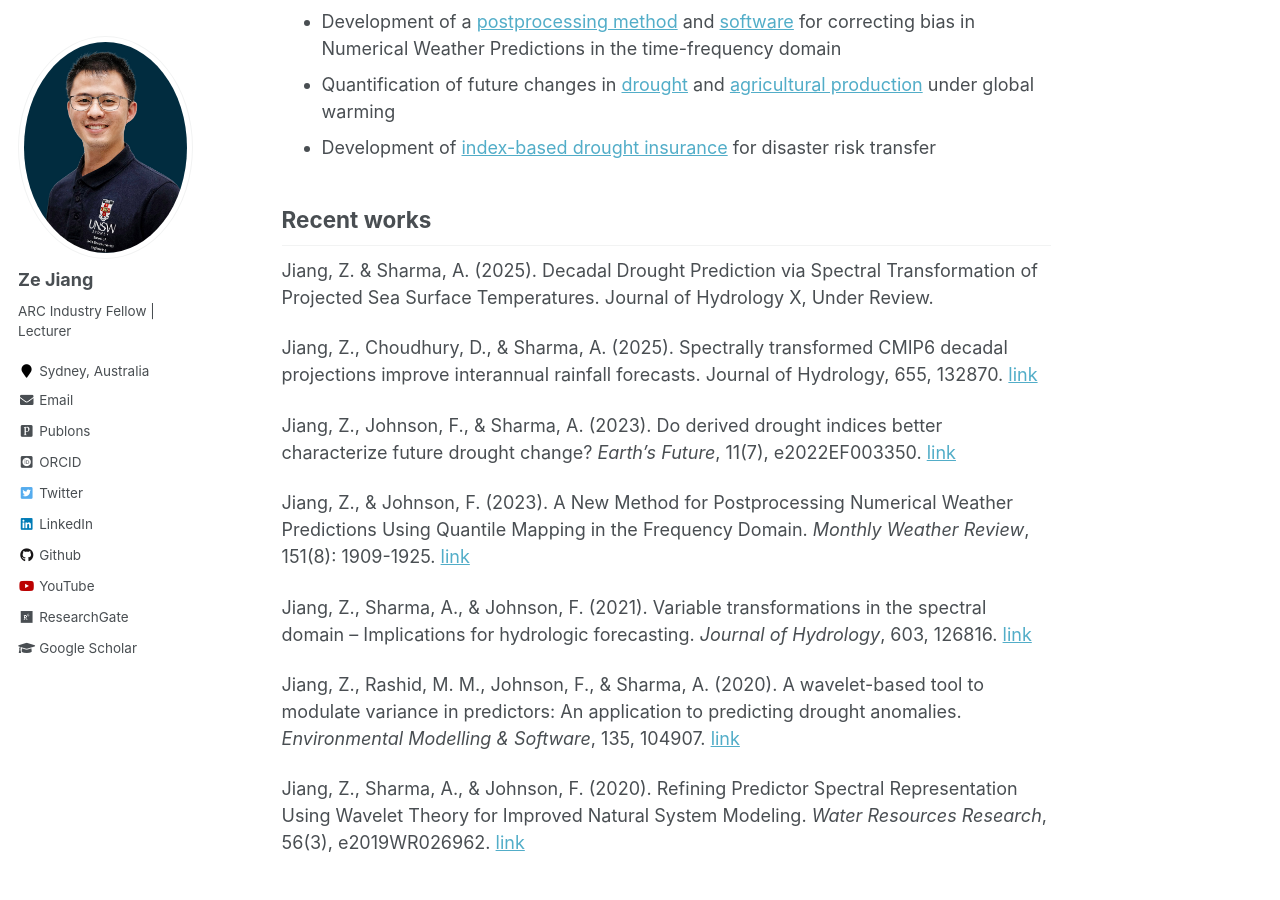
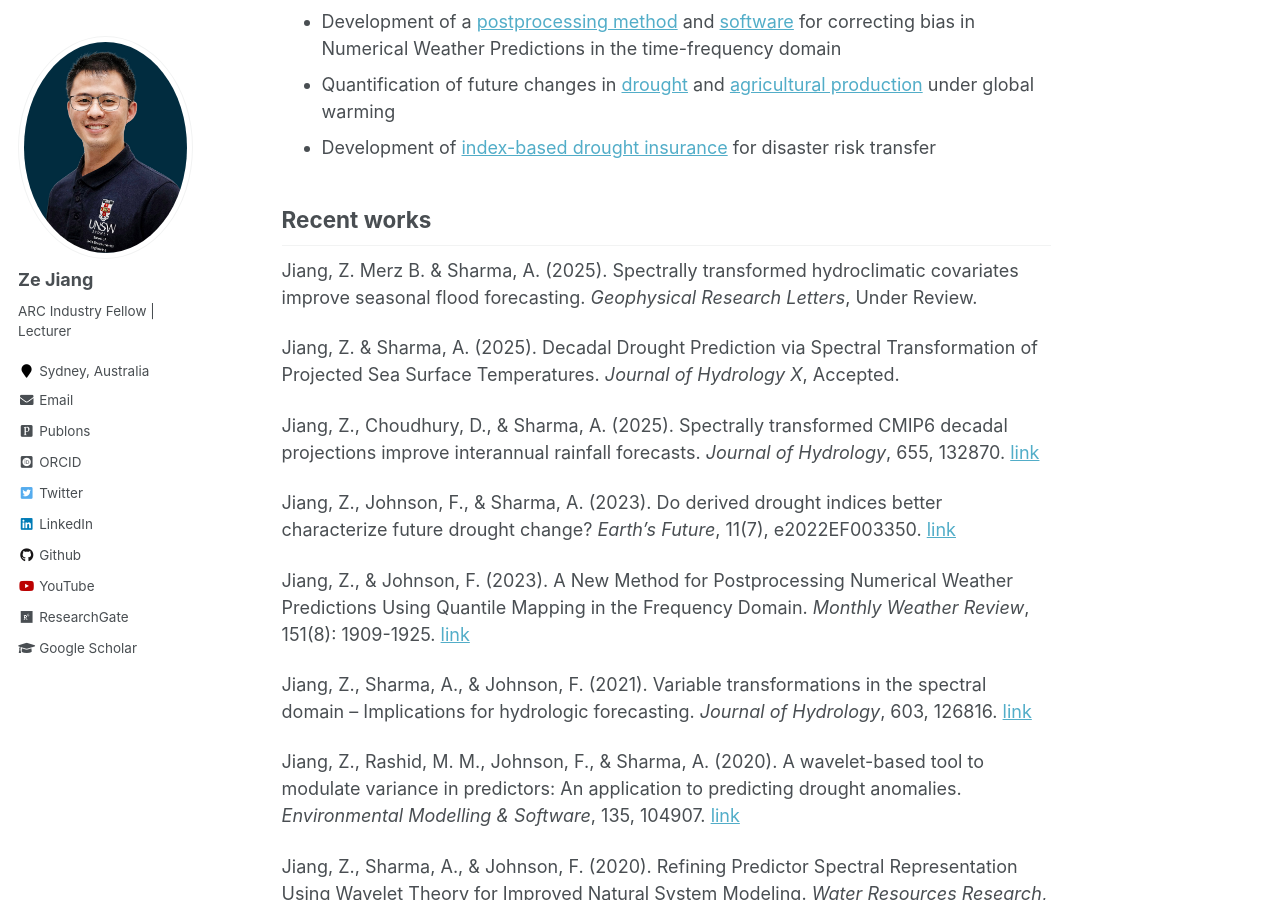
Before and after one commit to zejiang-unsw/zejiang-unsw.github.io, a Jekyll site: the page built from _pages/about.md, in a window 1280 px wide and 900 px high, scrolled down 852 px. Built offline with Jekyll 4.4.1, drawn with Linux system fonts in a browser that asks for light colours; some web fonts are replaced.

Commit message:
Update about.md

```diff
--- a/_pages/about.md
+++ b/_pages/about.md
@@ -21,9 +21,11 @@ Dr Ze Jiang is an Australian Research Council (ARC) Early Career Industry Fellow
 * Development of [index-based drought insurance](https://doi.org/10.1108/AFR-02-2020-0020) for disaster risk transfer
 
 ## Recent works
-Jiang, Z. & Sharma, A. (2025). Decadal Drought Prediction via Spectral Transformation of Projected Sea Surface Temperatures. Journal of Hydrology X, Under Review.
+Jiang, Z. Merz B. & Sharma, A. (2025). Spectrally transformed hydroclimatic covariates improve seasonal flood forecasting. *Geophysical Research Letters*, Under Review.
 
-Jiang, Z., Choudhury, D., & Sharma, A. (2025). Spectrally transformed CMIP6 decadal projections improve interannual rainfall forecasts. Journal of Hydrology, 655, 132870. [link](https://doi.org/10.1016/j.jhydrol.2025.132870)
+Jiang, Z. & Sharma, A. (2025). Decadal Drought Prediction via Spectral Transformation of Projected Sea Surface Temperatures. *Journal of Hydrology X*, Accepted.
+
+Jiang, Z., Choudhury, D., & Sharma, A. (2025). Spectrally transformed CMIP6 decadal projections improve interannual rainfall forecasts. *Journal of Hydrology*, 655, 132870. [link](https://doi.org/10.1016/j.jhydrol.2025.132870)
 
 Jiang, Z., Johnson, F., & Sharma, A. (2023). Do derived drought indices better characterize future drought change? *Earth's Future*, 11(7), e2022EF003350. [link](https://doi.org/10.1029/2022EF003350)
 
```
